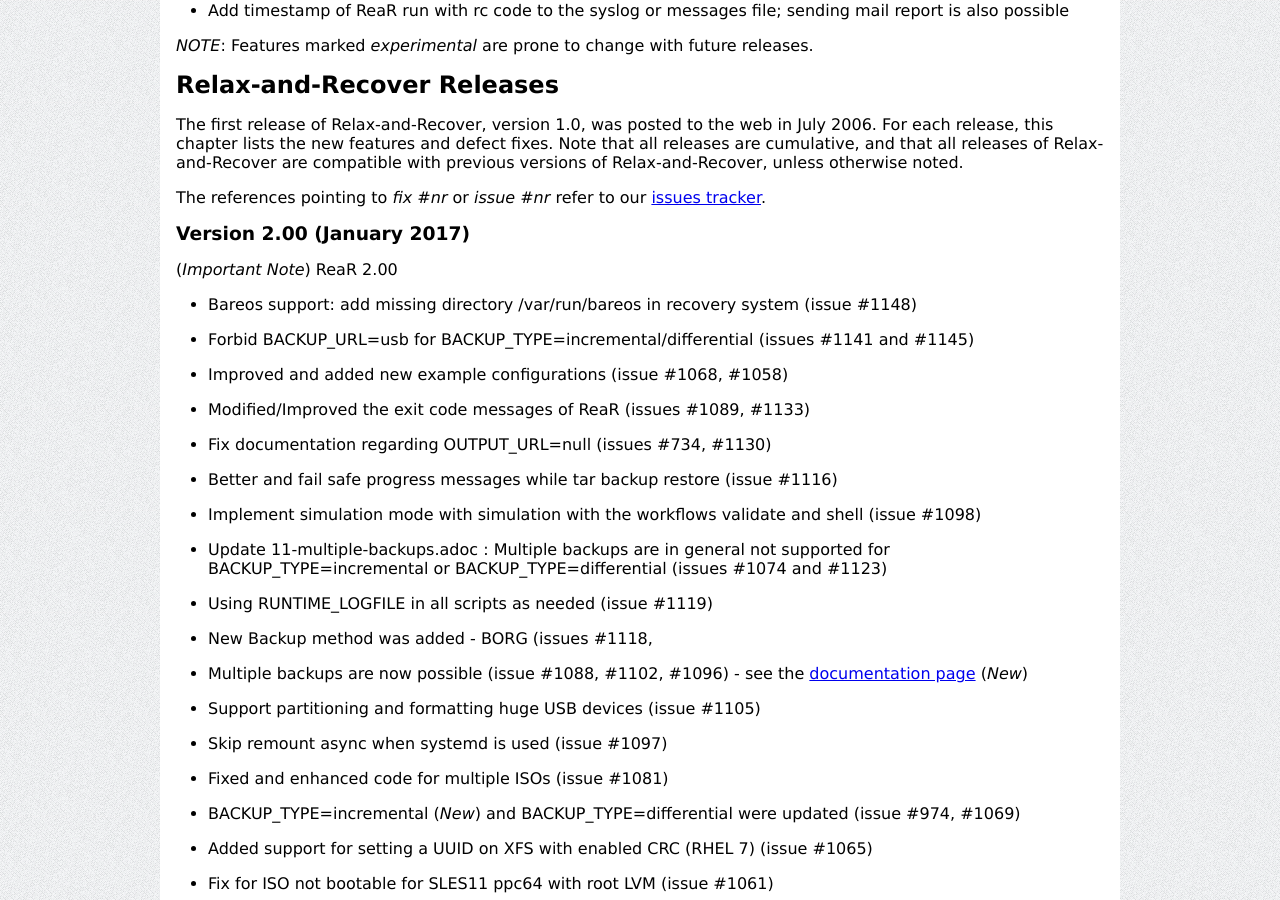
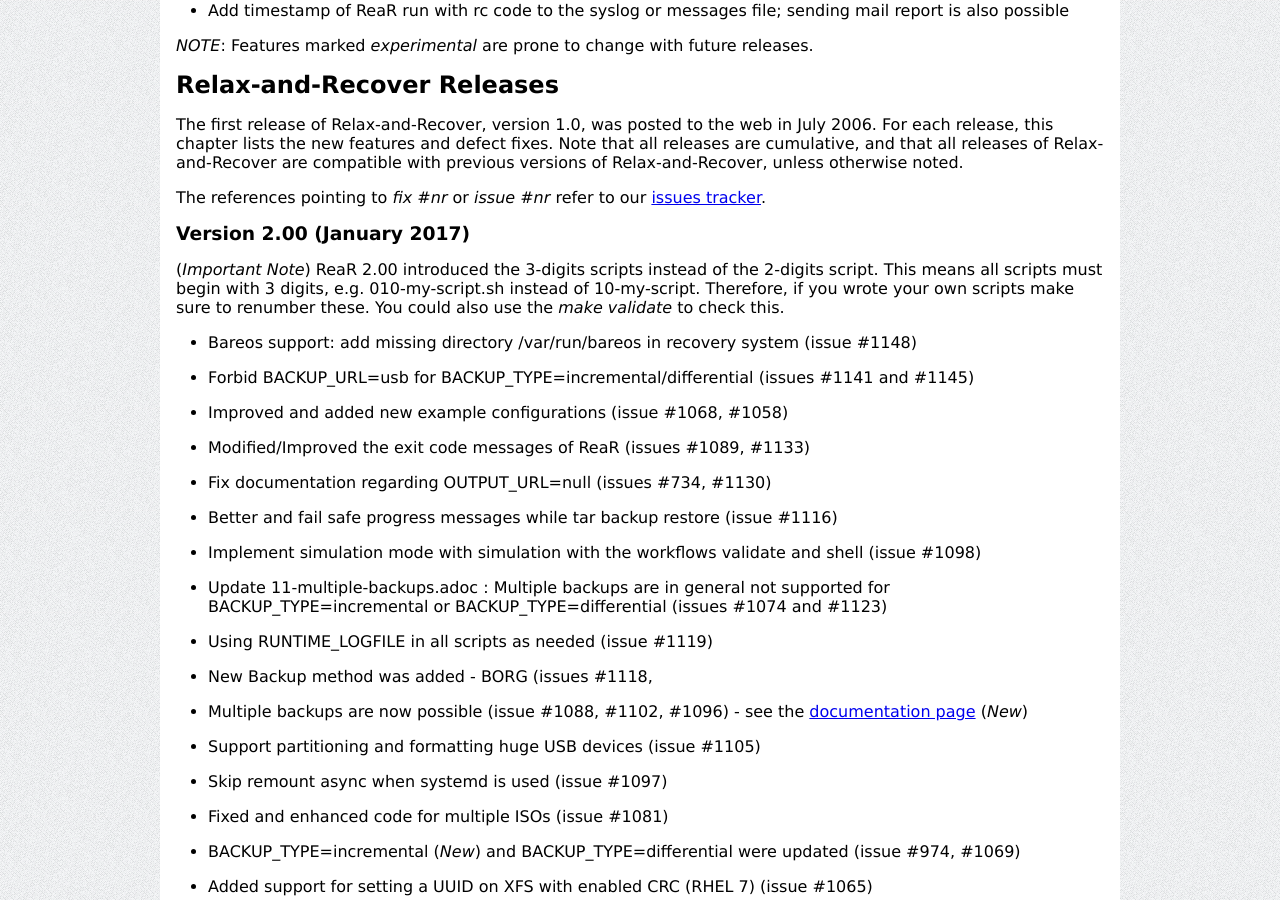
Before and after one commit to rear/rear.github.com, a Jekyll site: the page built from documentation/release-notes-2-00.md, in a window 1280 px wide and 900 px high, scrolled down 2448 px. Built offline with Jekyll 4.4.1, drawn with Linux system fonts in a browser that asks for light colours; comment, search, counter and statistics services are not loaded.

Commit message:
correct the important note with ReaR 2.00 - I was disstracted so I did not complete my sentence

```diff
--- a/documentation/release-notes-2-00.md
+++ b/documentation/release-notes-2-00.md
@@ -158,7 +158,8 @@
 
 ### Version 2.00 (January 2017)
 
-(*Important Note*) ReaR 2.00
+(*Important Note*) ReaR 2.00 introduced the 3-digits scripts instead of the 2-digits script. This means all scripts must begin with 3 digits, e.g. 010-my-script.sh instead of 10-my-script. Therefore, if you wrote your own scripts make sure to renumber these. You could also use the *make validate* to check this.
+
 * Bareos support: add missing directory /var/run/bareos in recovery system (issue #1148)
 
 * Forbid BACKUP_URL=usb for BACKUP_TYPE=incremental/differential (issues #1141 and #1145)
```
